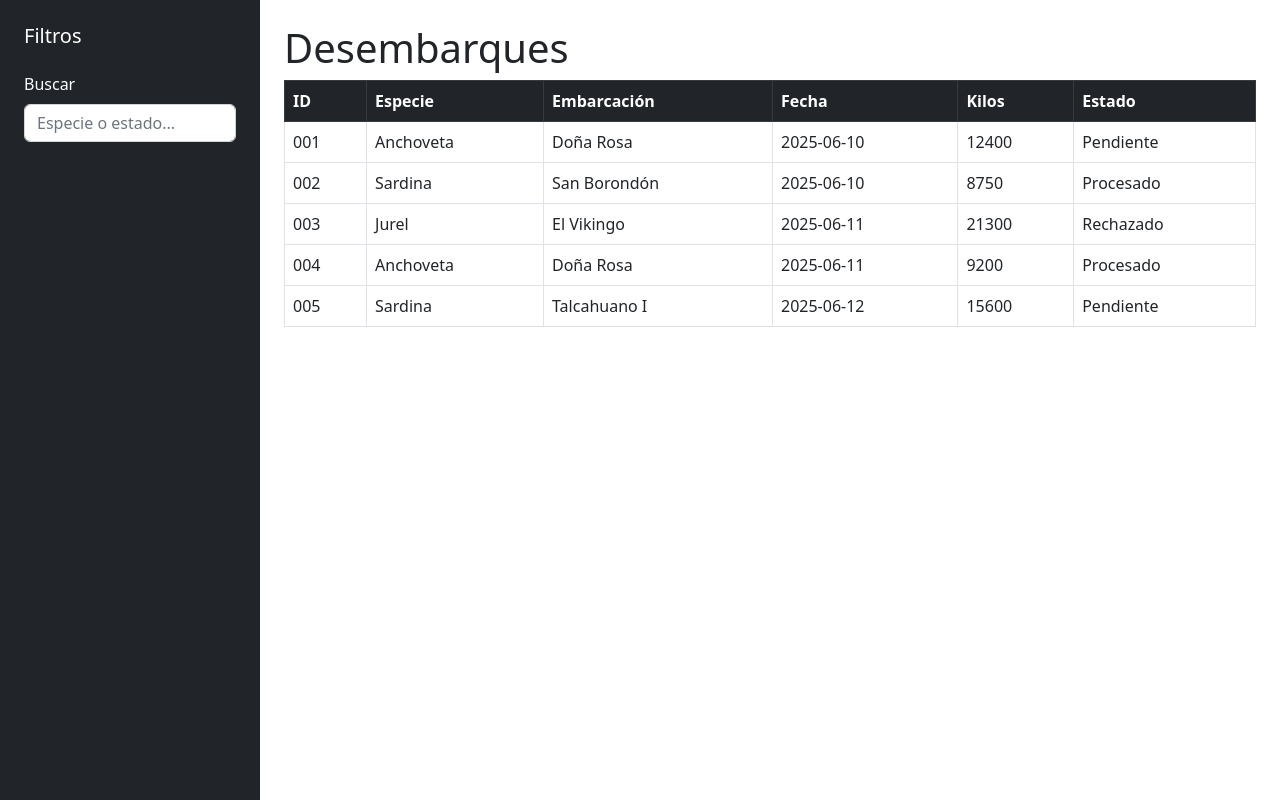
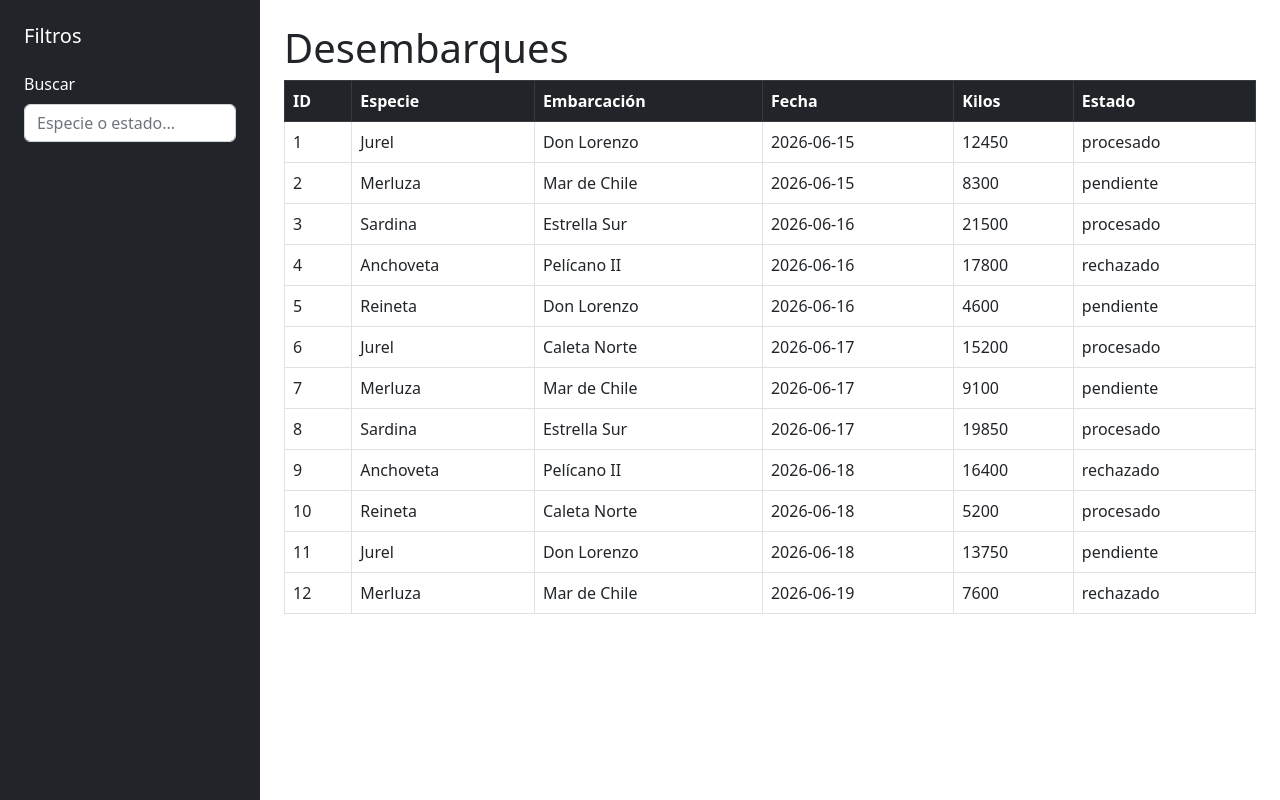
Before and after one commit to sneira-24/evaluacion-3, a React (Vite) app: page / in a window 1280 px wide. Built offline with nearby package versions, Linux system fonts and the light colour scheme; data requests are answered from the project's data file.

Commit message:
feat: consumo de API a tabla

```diff
--- /dev/null
+++ b/db.json
@@ -0,0 +1,16 @@
+{
+  "desembarques": [
+    { "id": 1,  "especie": "Jurel",     "embarcacion": "Don Lorenzo",   "fecha": "2026-06-15", "kilos": 12450, "estado": "procesado" },
+    { "id": 2,  "especie": "Merluza",   "embarcacion": "Mar de Chile",  "fecha": "2026-06-15", "kilos": 8300,  "estado": "pendiente" },
+    { "id": 3,  "especie": "Sardina",   "embarcacion": "Estrella Sur",  "fecha": "2026-06-16", "kilos": 21500, "estado": "procesado" },
+    { "id": 4,  "especie": "Anchoveta", "embarcacion": "Pelícano II",   "fecha": "2026-06-16", "kilos": 17800, "estado": "rechazado" },
+    { "id": 5,  "especie": "Reineta",   "embarcacion": "Don Lorenzo",   "fecha": "2026-06-16", "kilos": 4600,  "estado": "pendiente" },
+    { "id": 6,  "especie": "Jurel",     "embarcacion": "Caleta Norte",  "fecha": "2026-06-17", "kilos": 15200, "estado": "procesado" },
+    { "id": 7,  "especie": "Merluza",   "embarcacion": "Mar de Chile",  "fecha": "2026-06-17", "kilos": 9100,  "estado": "pendiente" },
+    { "id": 8,  "especie": "Sardina",   "embarcacion": "Estrella Sur",  "fecha": "2026-06-17", "kilos": 19850, "estado": "procesado" },
+    { "id": 9,  "especie": "Anchoveta", "embarcacion": "Pelícano II",   "fecha": "2026-06-18", "kilos": 16400, "estado": "rechazado" },
+    { "id": 10, "especie": "Reineta",   "embarcacion": "Caleta Norte",  "fecha": "2026-06-18", "kilos": 5200,  "estado": "procesado" },
+    { "id": 11, "especie": "Jurel",     "embarcacion": "Don Lorenzo",   "fecha": "2026-06-18", "kilos": 13750, "estado": "pendiente" },
+    { "id": 12, "especie": "Merluza",   "embarcacion": "Mar de Chile",  "fecha": "2026-06-19", "kilos": 7600,  "estado": "rechazado" }
+  ]
+}
--- a/src/components/ListaDesembarques.jsx
+++ b/src/components/ListaDesembarques.jsx
@@ -1,46 +1,46 @@
+import { useState, useEffect } from "react";
+
 function ListaDesembarques({ filtro }) {
-  const desembarques = [
-    {
-      id: "001",
-      especie: "Anchoveta",
-      embarcacion: "Doña Rosa",
-      fecha: "2025-06-10",
-      kilos: 12400,
-      estado: "Pendiente",
-    },
-    {
-      id: "002",
-      especie: "Sardina",
-      embarcacion: "San Borondón",
-      fecha: "2025-06-10",
-      kilos: 8750,
-      estado: "Procesado",
-    },
-    {
-      id: "003",
-      especie: "Jurel",
-      embarcacion: "El Vikingo",
-      fecha: "2025-06-11",
-      kilos: 21300,
-      estado: "Rechazado",
-    },
-    {
-      id: "004",
-      especie: "Anchoveta",
-      embarcacion: "Doña Rosa",
-      fecha: "2025-06-11",
-      kilos: 9200,
-      estado: "Procesado",
-    },
-    {
-      id: "005",
-      especie: "Sardina",
-      embarcacion: "Talcahuano I",
-      fecha: "2025-06-12",
-      kilos: 15600,
-      estado: "Pendiente",
-    },
-  ];
+  const [desembarques, setDesembarques] = useState([]);
+  const [cargando, setCargando] = useState(true);
+  const [error, setError] = useState(null);
+
+  useEffect(() => {
+    async function obtenerDesembarques() {
+      try {
+        const res = await fetch("http://localhost:3001/desembarques");
+
+        if (!res.ok) {
+          throw new Error(`Error del servidor: ${res.status}`);
+        }
+
+        const datos = await res.json();
+        setDesembarques(datos);
+      } catch (err) {
+        setError(err.message);
+      } finally {
+        setCargando(false);
+      }
+    }
+    obtenerDesembarques();
+  }, []);
+
+  if (cargando) {
+    return (
+      <div className="d-flex align-items-center gap-2 text-muted mt-4">
+        <div className="spinner-border spinner-border-sm" role="status" />
+        <span>Cargando desembarques...</span>
+      </div>
+    );
+  }
+
+  if (error) {
+    return (
+      <div className="alert alert-danger mt-4" role="alert">
+        <strong>No se pudo conectar al servidor.</strong> {error}
+      </div>
+    );
+  }
 
   const texto = filtro.toLowerCase();
   const resultado = desembarques.filter(
```
Also changed, not shown: 1 other file (tests, documents, lock files or other folders).
